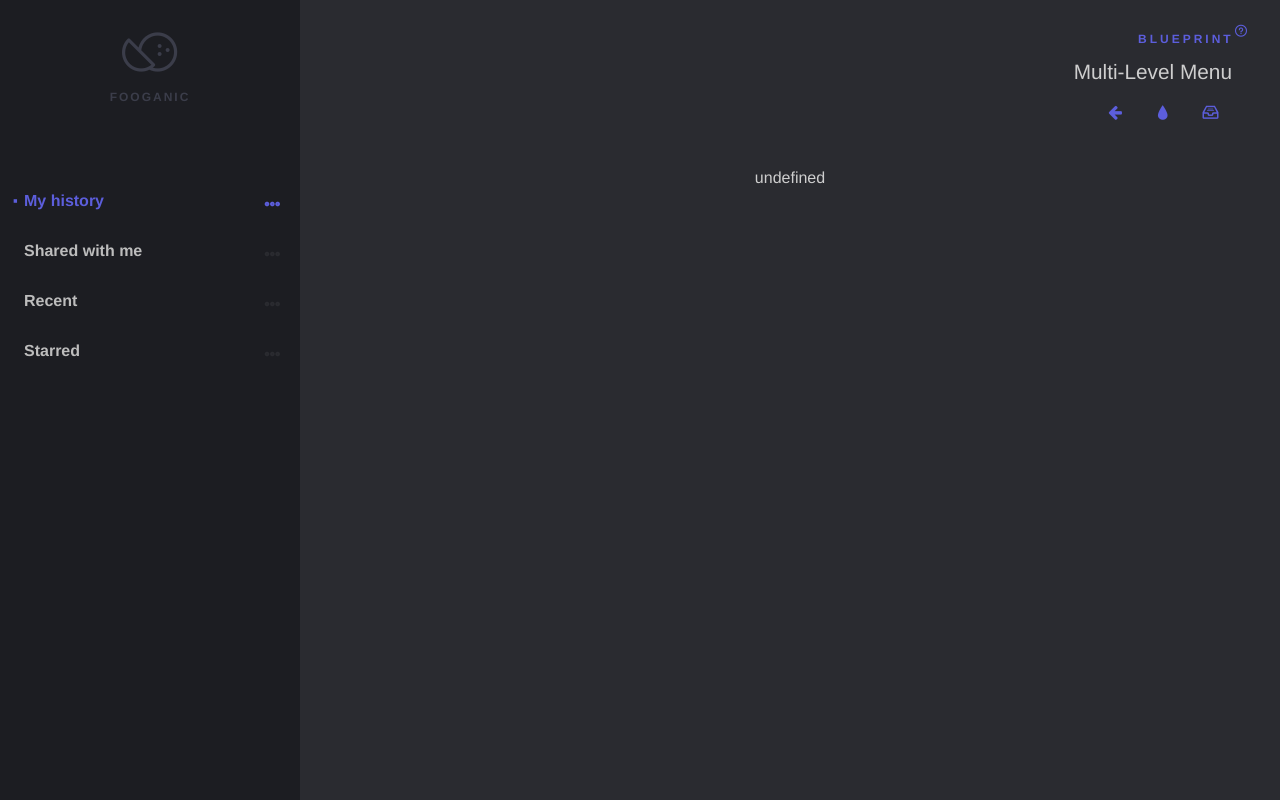
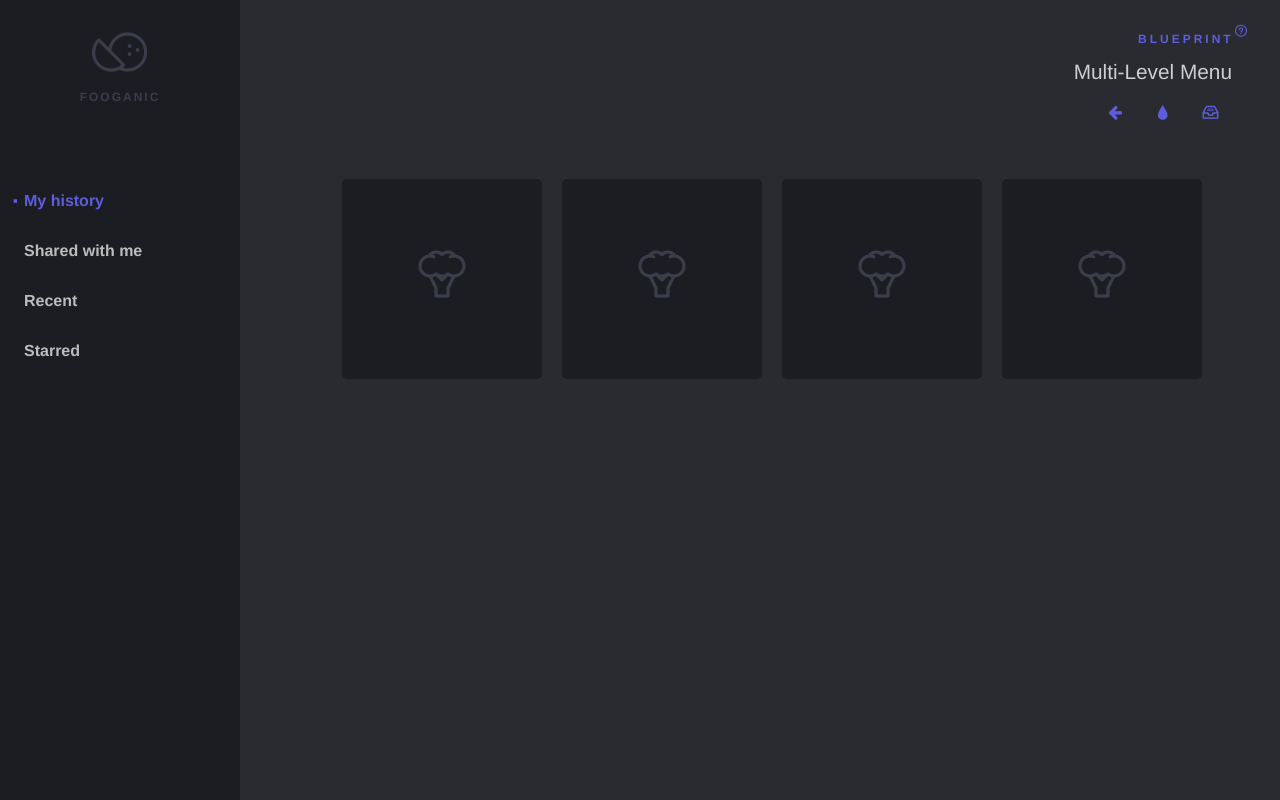
Before and after one commit to dimafet001/digital-brain, a browser extension: page index.html in a window 1280 px wide. Both pictures are taken after a click on the link "My history". Drawn offline with nearby package versions, Linux system fonts and the light colour scheme.

Commit message:
Fixed nav width and made content into flexboxes

```diff
--- a/css/component.css
+++ b/css/component.css
@@ -40,7 +40,7 @@
 	position: fixed;
 	top: 120px;
 	left: 0;
-	width: 300px;
+	width: 240px;
 	height: calc(100vh - 120px);
 	background: #1c1d22;
 }
@@ -90,7 +90,7 @@
 	transition: color 0.1s;
 }
 
-.menu__link[data-submenu]::after {
+/*.menu__link[data-submenu]::after {
 	content: '\e904';
 	font-family: 'feather';
 	position: absolute;
@@ -98,7 +98,7 @@
 	padding: 0.25em 1.25em;
 	color: #2a2b30;
 }
-
+*/
 .menu__link:hover,
 .menu__link:focus,
 .menu__link[data-submenu]:hover::after,
--- a/css/demo.css
+++ b/css/demo.css
@@ -206,7 +206,7 @@ a:hover {
 	position: fixed;
 	top: 0;
 	left: 0;
-	width: 300px;
+	width: 240px;
 	height: 120px;
 	padding: 1em 0 0 0;
 	text-align: center;
@@ -238,10 +238,19 @@ a:hover {
 	margin: 0;
 	padding: 2em;
 	text-align: center;
+	flex-flow: row wrap;
+
+  	list-style: none;
+
+	display: -webkit-box;
+	display: -moz-box;
+	display: -ms-flexbox;
+	display: -webkit-flex;
+	display: flex;
 }
 
 .product {
-	display: inline-block;
+	/*display: inline-block;*/
 	width: 200px;
 	height: 200px;
 	margin: 10px;
--- a/index.html
+++ b/index.html
@@ -59,11 +59,14 @@
 	</div>
 	<!-- /view -->
 	<script src="js/classie.js"></script>
-	<script src="js/dummydata.js"></script>
+	<!-- <script src="js/dummydata.js"></script> -->
 	<script src="js/main.js"></script>
 	<script>
 	var menuEl;
 	(function() {
+
+		var dummyData = "<li class=\"product\"><div class=\"foodicon foodicon--broccoli\"></div></li><li class=\"product\"><div class=\"foodicon foodicon--broccoli\"></div></li><li class=\"product\"><div class=\"foodicon foodicon--broccoli\"></div></li><li class=\"product\"><div class=\"foodicon foodicon--broccoli\"></div></li>";
+
 		 menuEl = document.getElementById('ml-menu'),
 			mlmenu = new MLMenu(menuEl, {
 				// breadcrumbsCtrl : true, // show breadcrumbs
@@ -100,8 +103,8 @@
 			classie.add(gridWrapper, 'content--loading');
 			setTimeout(function() {
 				classie.remove(gridWrapper, 'content--loading');
-				gridWrapper.innerHTML = '<ul class="products">' + dummyData[itemName] + '<ul>';
-			}, 1000);
+				gridWrapper.innerHTML = '<ul class="products">' + dummyData + '<ul>';
+			}, 300);
 		}
 
 	})();
```
